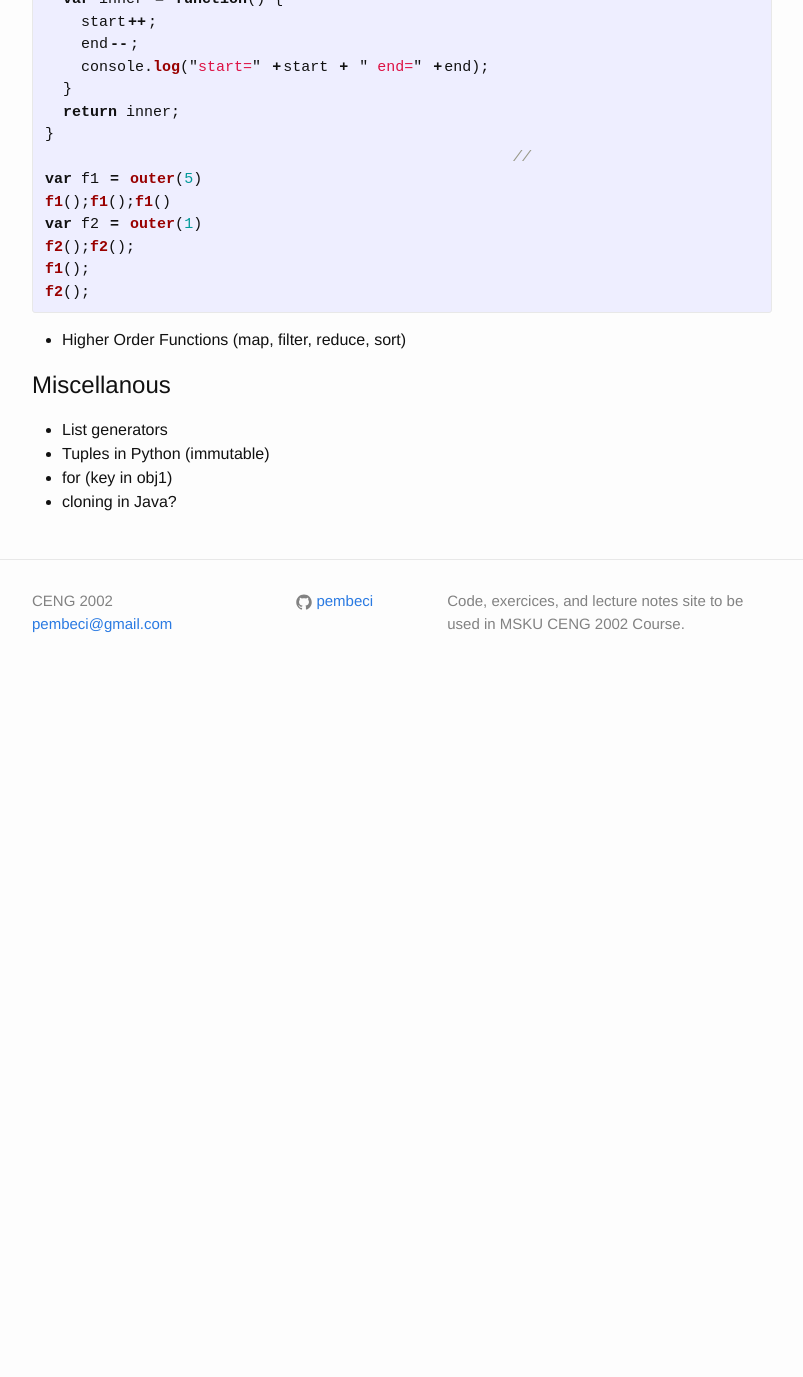
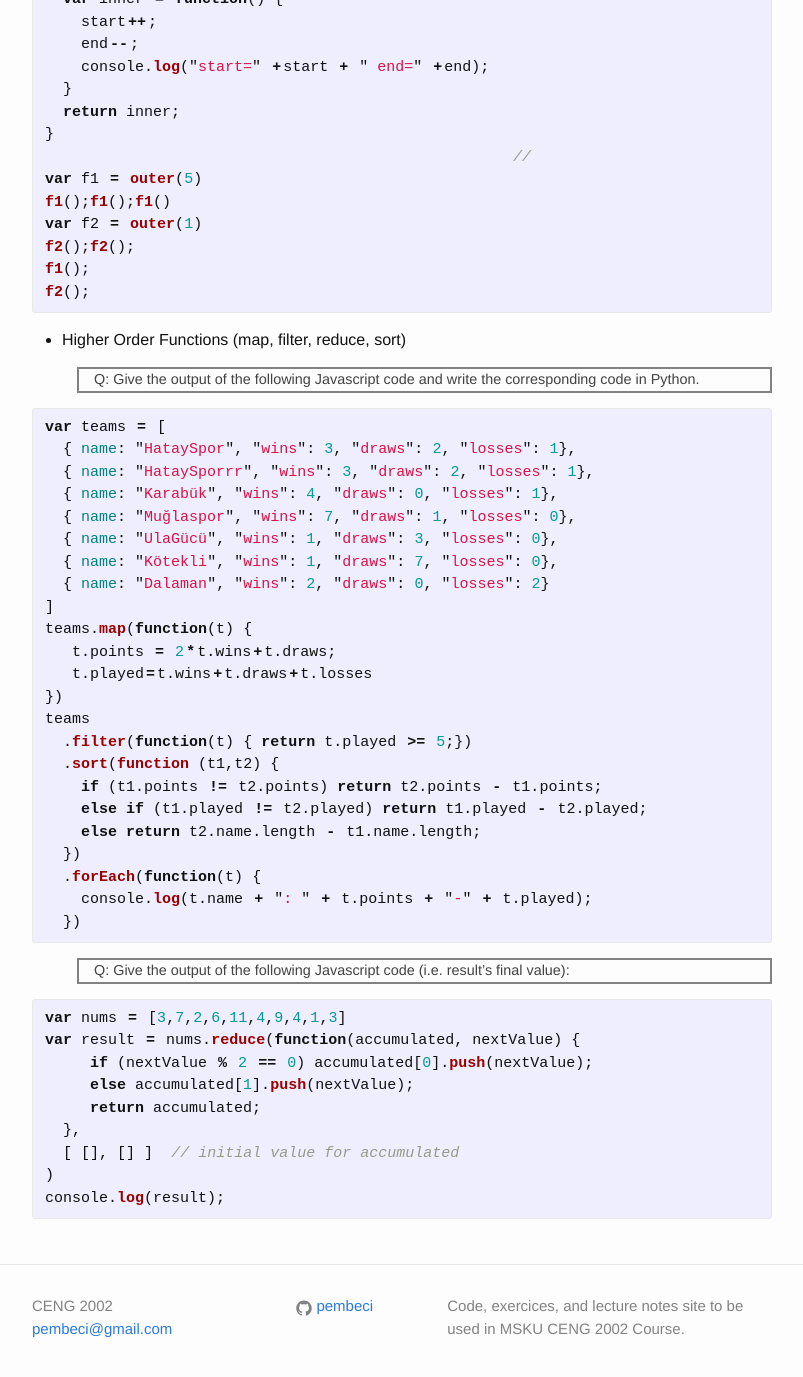
Before and after one commit to pembeci/ceng2002, a Jekyll site: the page built from index.md, in a window 1280 px wide and 1400 px high, scrolled down 7402 px. Shown: the top 1377 px of the window, without its empty margins (238-1041 px from the left). Built offline with Jekyll 4.4.1, drawn with Linux system fonts in a browser that asks for light colours; before the commit the page ends 8097 px from its top, so only the background shows below that.

Commit message:
Higher Order Functions

```diff
--- a/index.md
+++ b/index.md
@@ -372,9 +372,47 @@ f2();
 
 * Higher Order Functions (map, filter, reduce, sort)
 
-## Miscellanous
+{:.q}
+> Q: Give the output of the following Javascript code and write the corresponding code
+in Python.
+>
+> {% highlight javascript %}
+var teams = [
+  { name: "HataySpor", "wins": 3, "draws": 2, "losses": 1},
+  { name: "HataySporrr", "wins": 3, "draws": 2, "losses": 1},
+  { name: "Karabük", "wins": 4, "draws": 0, "losses": 1},
+  { name: "Muğlaspor", "wins": 7, "draws": 1, "losses": 0},
+  { name: "UlaGücü", "wins": 1, "draws": 3, "losses": 0},
+  { name: "Kötekli", "wins": 1, "draws": 7, "losses": 0},
+  { name: "Dalaman", "wins": 2, "draws": 0, "losses": 2}
+]
+teams.map(function(t) {
+   t.points = 2*t.wins+t.draws;
+   t.played=t.wins+t.draws+t.losses
+})
+teams
+  .filter(function(t) { return t.played >= 5;})
+  .sort(function (t1,t2) {
+    if (t1.points != t2.points) return t2.points - t1.points;
+    else if (t1.played != t2.played) return t1.played - t2.played;
+    else return t2.name.length - t1.name.length;
+  })
+  .forEach(function(t) {
+    console.log(t.name + ": " + t.points + "-" + t.played);
+  })
+{% endhighlight %}
 
-* List generators
-* Tuples in Python (immutable)
-* for (key in obj1)
-* cloning in Java?
+{:.q}
+> Q: Give the output of the following Javascript code (i.e. result's final value):
+>
+> {% highlight javascript %}
+var nums = [3,7,2,6,11,4,9,4,1,3]
+var result = nums.reduce(function(accumulated, nextValue) {
+     if (nextValue % 2 == 0) accumulated[0].push(nextValue);
+     else accumulated[1].push(nextValue);
+     return accumulated;
+  },
+  [ [], [] ]  // initial value for accumulated
+)
+console.log(result);
+{% endhighlight %}
```
